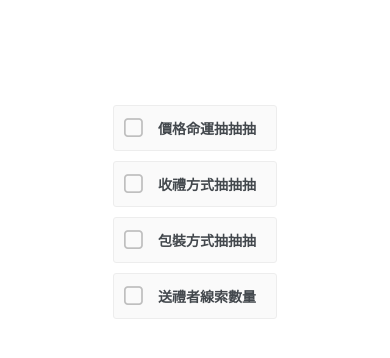
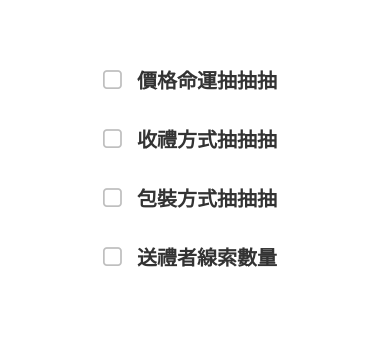
Before and after one commit to JessieChin7/Gift-4-U-App, a React Native app: screen / in a window 390 px wide. Shown: the top 358 px of the page. Built offline with nearby package versions, Linux system fonts and the light colour scheme.

Commit message:
feat(0414): tsx test

```diff
--- a/App-styles.js
+++ /dev/null
@@ -1,11 +0,0 @@
-import { StyleSheet } from 'react-native';
-
-export const styles = StyleSheet.create({
-    container: {
-        flex: 1,
-        backgroundColor: '#fff',
-        alignItems: 'center',
-        justifyContent: 'center',
-        paddingTop: 100,
-    },
-});
--- /dev/null
+++ b/App-styles.ts
@@ -0,0 +1,24 @@
+import { StyleSheet } from 'react-native';
+
+export const styles = StyleSheet.create({
+    container: {
+        flex: 1,
+        backgroundColor: '#fff',
+        alignItems: 'center',
+        paddingTop: 50,
+    },
+    scrollView: {
+        width: '100%',
+    },
+    checkBoxContainer: {
+        backgroundColor: 'transparent',
+        alignItems: 'center',
+        borderWidth: 0,
+        padding: 10,
+    },
+    checkBoxTitle: {
+        fontSize: 20,
+        fontWeight: 'bold',
+        color: '#333',
+    },
+});
--- a/App.js
+++ b/App.tsx
@@ -1,19 +1,25 @@
 import React, { useState } from 'react';
-import { StyleSheet, View, ScrollView } from 'react-native';
+import { View, ScrollView } from 'react-native';
 import { CheckBox } from 'react-native-elements';
 import { StatusBar } from 'expo-status-bar';
 import { styles } from './App-styles';
-export default function App() {
-  const [checkedItems, setCheckedItems] = useState([]);
 
-  const items = [
+interface Item {
+  id: number;
+  title: string;
+}
+
+const App: React.FC = () => {
+  const [checkedItems, setCheckedItems] = useState<number[]>([]);
+
+  const items: Item[] = [
     { id: 1, title: '價格命運抽抽抽' },
     { id: 2, title: '收禮方式抽抽抽' },
     { id: 3, title: '包裝方式抽抽抽' },
     { id: 4, title: '送禮者線索數量' },
   ];
 
-  const toggleChecked = (id) => {
+  const toggleChecked = (id: number) => {
     if (checkedItems.includes(id)) {
       setCheckedItems(checkedItems.filter((item) => item !== id));
     } else {
@@ -23,9 +29,11 @@ export default function App() {
 
   return (
     <View style={styles.container}>
-      <ScrollView>
+      <ScrollView style={styles.scrollView}>
         {items.map((item) => (
           <CheckBox
+            containerStyle={styles.checkBoxContainer}
+            textStyle={styles.checkBoxTitle}
             key={item.id}
             title={item.title}
             checked={checkedItems.includes(item.id)}
@@ -36,4 +44,6 @@ export default function App() {
       <StatusBar style="auto" />
     </View>
   );
-}
+};
+
+export default App;
--- a/package.json
+++ b/package.json
@@ -9,6 +9,7 @@
     "web": "expo start --web"
   },
   "dependencies": {
+    "chalk": "^5.2.0",
     "expo": "~48.0.10",
     "expo-status-bar": "~1.4.4",
     "react": "18.2.0",
@@ -21,7 +22,7 @@
     "@types/jest": "^29.5.0",
     "@types/react": "^18.0.35",
     "@types/react-test-renderer": "^18.0.0",
-    "typescript": "^5.0.4"
+    "typescript": "^4.9.4"
   },
   "private": true
 }
```
Also changed, not shown: 2 other files (tests, documents, lock files or other folders).
